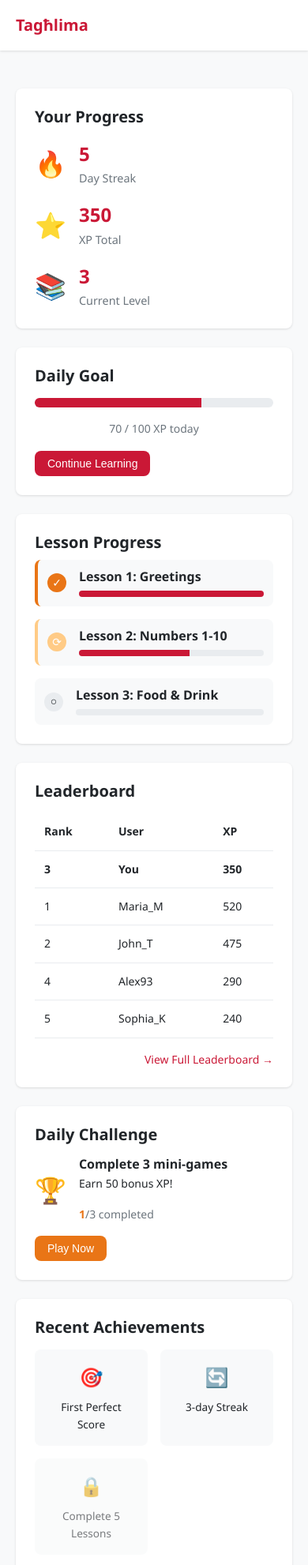
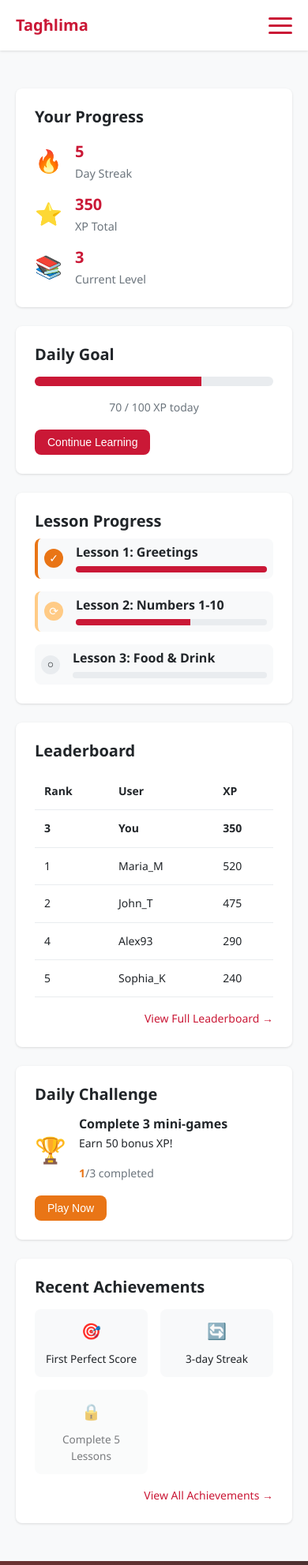
Before and after one commit to Mimiiiii017/Taghlima, a plain HTML site: page dashboard.html in a window 390 px wide. Shown: the top 1982 px of the page at 79% size. Drawn offline with Linux system fonts and the light colour scheme.

```diff
--- a/css/dashboard.css
+++ b/css/dashboard.css
@@ -4,6 +4,7 @@
     background-color: var(--gray-100);
   }
 
+  /* Grid Layout */
   .dashboard-grid {
     display: grid;
     grid-template-columns: repeat(3, 1fr);
@@ -17,7 +18,7 @@
     box-shadow: var(--shadow-sm);
   }
 
-  /* Make certain cards span multiple columns */
+  /* Card Layouts */
   .user-stats {
     grid-column: span 3;
   }
@@ -42,7 +43,7 @@
     grid-column: span 3;
   }
 
-  /* User stats styles */
+  /* User Stats Styles */
   .stats-container {
     display: flex;
     justify-content: space-around;
@@ -72,7 +73,7 @@
     font-size: 0.9rem;
   }
 
-  /* Progress bar styles */
+  /* Progress Bar Styles */
   .progress-bar {
     height: 12px;
     background-color: var(--gray-200);
@@ -92,7 +93,7 @@
     color: var(--gray-600);
   }
 
-  /* Lesson progress styles */
+  /* Lesson Progress Styles */
   .lessons-list {
     display: flex;
     flex-direction: column;
@@ -157,7 +158,7 @@
     background-color: var(--primary-color);
   }
 
-  /* Leaderboard styles */
+  /* Leaderboard Styles */
   .leaderboard-table {
     width: 100%;
     border-collapse: collapse;
@@ -184,7 +185,7 @@
     font-weight: 500;
   }
 
-  /* Daily challenge styles */
+  /* Daily Challenge Styles */
   .challenge-container {
     display: flex;
     align-items: center;
@@ -211,7 +212,7 @@
     font-weight: bold;
   }
 
-  /* Achievements styles */
+  /* Achievements Styles */
   .achievements-grid {
     display: grid;
     grid-template-columns: repeat(4, 1fr);
@@ -242,7 +243,7 @@
     font-size: 0.85rem;
   }
 
-  /* User profile dropdown */
+  /* User Profile Dropdown */
   .user-profile {
     position: relative;
     display: flex;
@@ -285,7 +286,7 @@
     text-decoration: none;
   }
 
-  /* Responsive adjustments */
+  /* Responsive Adjustments */
   @media (max-width: 992px) {
     .dashboard-grid {
       grid-template-columns: repeat(2, 1fr);
@@ -302,6 +303,14 @@
     .achievements-grid {
       grid-template-columns: repeat(3, 1fr);
     }
+
+    .dashboard .nav-overlay {
+        display: none !important;
+      }
+
+      .dashboard .hamburger {
+        display: none !important;
+      }
   }
 
   @media (max-width: 768px) {
@@ -327,3 +336,40 @@
       grid-template-columns: repeat(2, 1fr);
     }
   }
+
+  @media (max-width: 576px) {
+    .stats-container {
+      flex-direction: column;
+      gap: 0.75rem;
+    }
+
+    .stat-icon {
+      font-size: 1.75rem;
+    }
+
+    .stat-value {
+      font-size: 1.25rem;
+    }
+
+    .lesson-item {
+      padding: 0.5rem;
+    }
+
+    .achievement-item {
+      padding: 0.75rem;
+    }
+
+    .achievement-icon {
+      font-size: 1.25rem;
+    }
+  }
+
+  @media (max-width: 375px) {
+    .dashboard-card {
+      padding: 1rem;
+    }
+
+    .achievements-grid {
+      grid-template-columns: repeat(1, 1fr);
+    }
+  }
--- a/dashboard.html
+++ b/dashboard.html
@@ -14,7 +14,16 @@
     <div class="container">
         <nav class="main-nav">
             <div class="logo">Tagħlima</div>
-        <div class="nav-links">
+
+            <!-- Hamburger Menu Button -->
+            <div class="hamburger" id="hamburger-menu" aria-label="Toggle menu" tabindex="0">
+              <span></span>
+              <span></span>
+              <span></span>
+            </div>
+
+            <!-- Navigation Links Panel -->
+            <div class="nav-links" id="nav-links">
               <a href="index.html">Home</a>
               <a href="lessons.html">Lessons</a>
               <a href="games.html">Games</a>
@@ -29,6 +38,9 @@
                   </div>
             </div>
             </div>
+
+            <!-- Semi‑opaque overlay behind the panel -->
+            <div class="nav-overlay" id="nav-overlay"></div>
           </nav>
     </div>
   </header>
```
Lines whose indentation alone changed are shown as unchanged.
